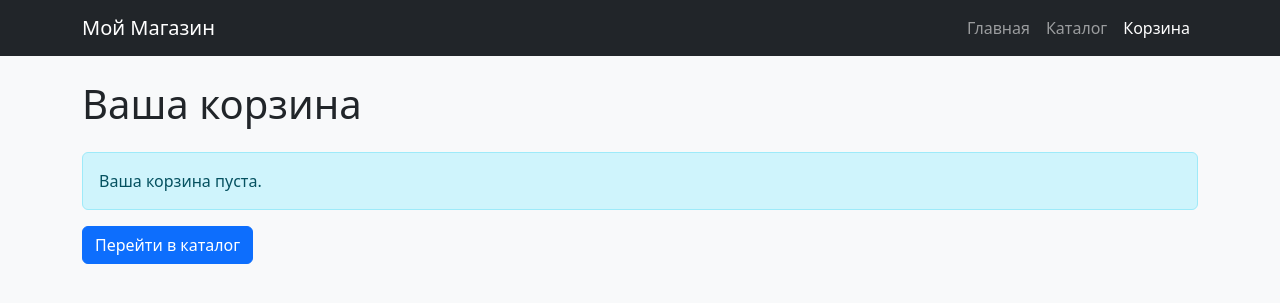
After one commit to asanalievazemfira20/flask-shop-practice, a Flask app: page /cart in a window 1280 px wide. The commit adds this page. Shown: the top 303 px of the page. Run offline with Flask 3, Linux system fonts and the light colour scheme.

Commit message:
Добавлена корзина и шаблоны

```diff
--- a/app.py
+++ b/app.py
@@ -1,7 +1,8 @@
-from flask import Flask, render_template
+from flask import Flask, render_template, session, redirect
 from flask_sqlalchemy import SQLAlchemy
 
 app = Flask(__name__)
+app.secret_key = 'super_secret_key_123'
 # Настройка базы данных SQLite
 app.config['SQLALCHEMY_DATABASE_URI'] = 'sqlite:///shop.db'
 app.config['SQLALCHEMY_TRACK_MODIFICATIONS'] = False
@@ -22,8 +23,31 @@ def home():
 
 @app.route('/catalog')
 def catalog():
-    return "<h1>Страница каталога в разработке</h1>"
+    products = Product.query.all()
+    return render_template('catalog.html', products=products)
+@app.route('/add_to_cart/<int:product_id>')
+def add_to_cart(product_id):
+    # Инициализируем корзину в сессии, если её нет
+    if 'cart' not in session:
+        session['cart'] = []
 
+    # Добавляем ID товара в корзину
+    cart = session['cart']
+    cart.append(product_id)
+    session['cart'] = cart
+
+    return redirect('/cart')
+
+@app.route('/cart')
+def cart():
+    # Получаем список ID товаров из сессии
+    cart_ids = session.get('cart', [])
+    # Находим эти товары в базе данных
+    products = Product.query.filter(Product.id.in_(cart_ids)).all()
+    # Считаем общую сумму
+    total = sum(p.price for p in products)
+
+    return render_template('cart.html', products=products, total=total)
 # Этот блок создаст базу данных и добавит товары при первом запуске
 if __name__ == '__main__':
     with app.app_context():
--- /dev/null
+++ b/templates/cart.html
@@ -0,0 +1,44 @@
+<!DOCTYPE html>
+<html lang="ru">
+<head>
+    <meta charset="UTF-8">
+    <title>Корзина</title>
+    <link href="https://cdn.jsdelivr.net/npm/bootstrap@5.3.0/dist/css/bootstrap.min.css" rel="stylesheet">
+</head>
+<body class="bg-light">
+    <nav class="navbar navbar-expand-lg navbar-dark bg-dark">
+        <div class="container">
+            <a class="navbar-brand" href="/">Мой Магазин</a>
+            <div class="navbar-nav">
+                <a class="nav-link" href="/">Главная</a>
+                <a class="nav-link" href="/catalog">Каталог</a>
+                <a class="nav-link active" href="/cart">Корзина</a>
+            </div>
+        </div>
+    </nav>
+
+    <div class="container mt-4">
+        <h1 class="mb-4">Ваша корзина</h1>
+
+        {% if products %}
+            <ul class="list-group mb-3">
+                {% for product in products %}
+                <li class="list-group-item d-flex justify-content-between align-items-center">
+                    <div>
+                        <h5>{{ product.name }}</h5>
+                        <p class="mb-0 text-muted">{{ product.price }} руб.</p>
+                    </div>
+                </li>
+                {% endfor %}
+            </ul>
+            <h3 class="text-end">Итого: <span class="text-success">{{ total }} руб.</span></h3>
+            <div class="text-end mt-3">
+                <button class="btn btn-success btn-lg">Оформить заказ</button>
+            </div>
+        {% else %}
+            <div class="alert alert-info">Ваша корзина пуста.</div>
+            <a href="/catalog" class="btn btn-primary">Перейти в каталог</a>
+        {% endif %}
+    </div>
+</body>
+</html>
--- a/templates/index.html
+++ b/templates/index.html
@@ -31,7 +31,7 @@
                         <h5 class="card-title">{{ product.name }}</h5>
                         <p class="card-text">{{ product.description }}</p>
                         <h4 class="text-success">{{ product.price }} руб.</h4>
-                        <button class="btn btn-primary mt-2">В корзину</button>
+                        <a href="/add_to_cart/{{ product.id }}" class="btn btn-primary mt-2">В корзину</a>
                     </div>
                 </div>
             </div>
```
Also changed, not shown: templates/catalog.html (added, +37 -0 lines).
